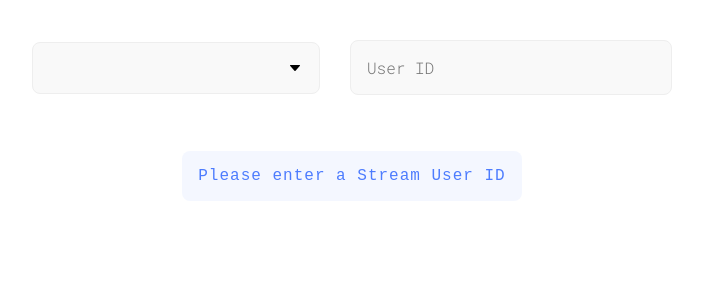
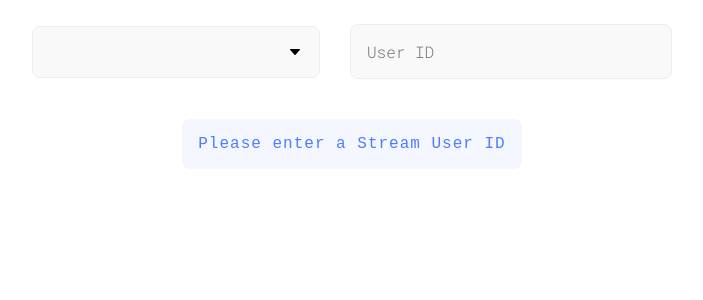
Before and after one commit to GetStream/TokenForm, a Preact app: page / in a window 1280 px wide. Shown: the top 300 px of the page, without its empty margins (288-991 px from the left). Built offline with nearby package versions, Linux system fonts and the light colour scheme.

Commit message:
style fixes

```diff
--- a/src/styles.scss
+++ b/src/styles.scss
@@ -12,7 +12,7 @@
   max-width: 640px;
   width: 100%;
   justify-content: center;
-  padding: 40px 0px;
+  padding: 24px;
 }
 #stream_jwtform .header .inputs > * {
   width: calc(50% - 32px);
@@ -33,6 +33,7 @@
 	width: 100%;
 	justify-content: center;
 	align-items: center;
+	padding: 0px 24px !important;
 }
 
 #stream_jwtform pre {
```
